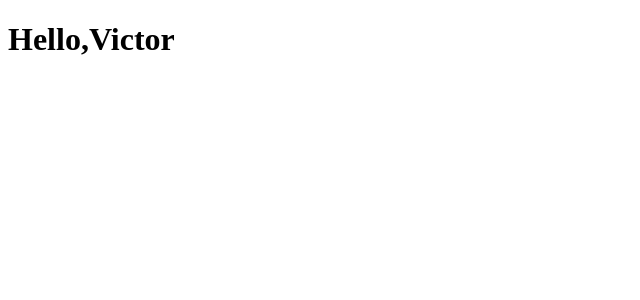
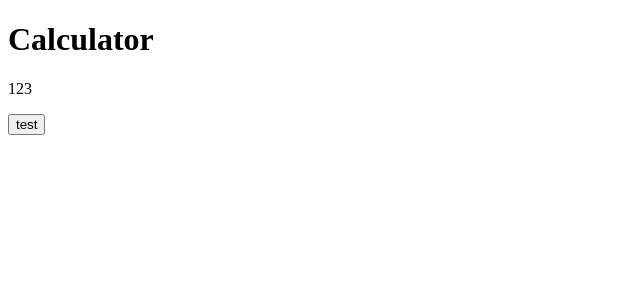
Before and after one commit to vichuge/react-calculator, a React (Create React App) app: page / in a window 1280 px wide. Shown: the top 300 px of the page, without its empty margins (0-640 px from the left). Built offline with nearby package versions, Linux system fonts and the light colour scheme.

Commit message:
Add App, Button, ButtonPanel and Display.js

```diff
--- /dev/null
+++ b/src/components/App.js
@@ -0,0 +1,15 @@
+import React from 'react';
+import Display from './Display';
+import ButtonPanel from './ButtonPanel';
+
+function App() {
+  return (
+    <div className="App">
+      <h1>Calculator</h1>
+      <Display />
+      <ButtonPanel />
+    </div>
+  );
+}
+
+export default App;
--- /dev/null
+++ b/src/components/Button.js
@@ -0,0 +1,22 @@
+import React from 'react';
+import PropTypes from 'prop-types';
+
+const Button = (props) => {
+  const { buttonName, type } = props;
+
+  return (
+    <button type="button" className={type}>{buttonName}</button>
+  );
+};
+
+Button.propTypes = {
+  buttonName: PropTypes.string,
+  type: PropTypes.string,
+};
+
+Button.defaultProps = {
+  buttonName: 'bName',
+  type: 'dType',
+};
+
+export default Button;
--- /dev/null
+++ b/src/components/ButtonPanel.js
@@ -0,0 +1,8 @@
+import React from 'react';
+import Button from './Button';
+
+const ButtonPanel = () => (
+  <Button buttonName="test" type="type1" />
+);
+
+export default ButtonPanel;
--- /dev/null
+++ b/src/components/Display.js
@@ -0,0 +1,9 @@
+import React from 'react';
+
+const Display = () => (
+  <div className="Display">
+    <p>123</p>
+  </div>
+);
+
+export default Display;
--- a/src/index.js
+++ b/src/index.js
@@ -1,26 +1,9 @@
 import React from 'react';
 import ReactDOM from 'react-dom';
-import PropTypes from 'prop-types';
 import './index.css';
-
-function Greeting({ name }) {
-  return (
-    <h1>
-      Hello,
-      {name}
-    </h1>
-  );
-}
-
-Greeting.defaultProps = {
-  name: 'Defatult',
-};
-
-Greeting.propTypes = {
-  name: PropTypes.string,
-};
+import App from './components/App';
 
 ReactDOM.render(
-  <Greeting name="Victor" />,
+  <App />,
   document.getElementById('root'),
 );
```
